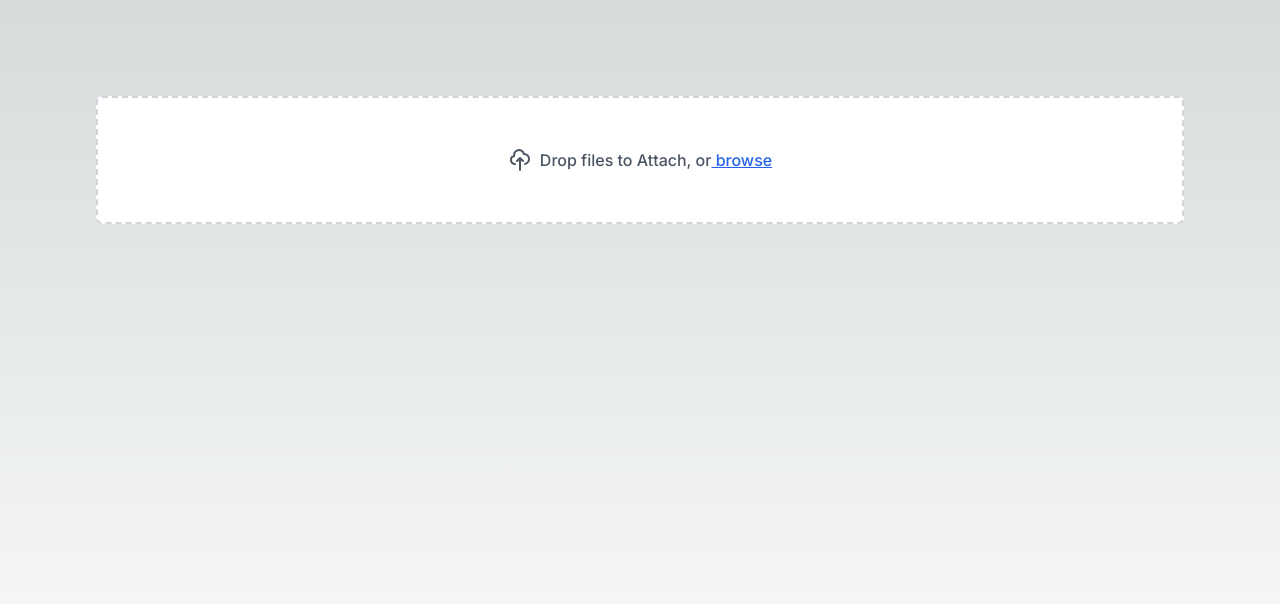
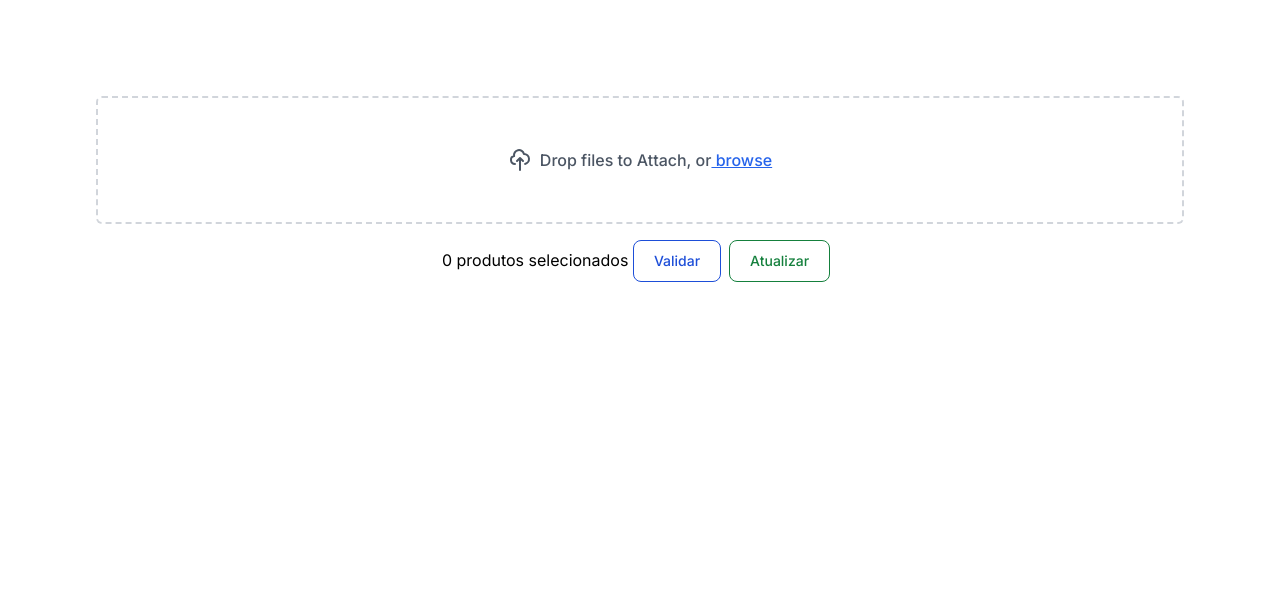
Before and after one commit to LeonardoZaramello/Atualizacao-tabela-de-precos, a Next.js app: page / in a window 1280 px wide. Shown: the top 604 px of the page. Built offline with nearby package versions, Linux system fonts and the light colour scheme.

Commit message:
Fix: Disabled button

```diff
--- a/app/globals.css
+++ b/app/globals.css
@@ -2,7 +2,11 @@
 @tailwind components;
 @tailwind utilities;
 
-:root {
+button[disabled]{
+  cursor: not-allowed
+}
+
+/* :root {
   --foreground-rgb: 0, 0, 0;
   --background-start-rgb: 214, 219, 220;
   --background-end-rgb: 255, 255, 255;
@@ -24,4 +28,4 @@ body {
       rgb(var(--background-end-rgb))
     )
     rgb(var(--background-start-rgb));
-}
+} */
--- a/app/layout.tsx
+++ b/app/layout.tsx
@@ -5,7 +5,7 @@ import { Inter } from 'next/font/google'
 const inter = Inter({ subsets: ['latin'] })
 
 export const metadata: Metadata = {
-  title: 'Create Next App',
+  title: 'Price Updater',
   description: 'Generated by create next app',
 }
 
--- a/app/page.tsx
+++ b/app/page.tsx
@@ -1,41 +1,52 @@
 "use client"
 import Papa from 'papaparse';
+import ListProducts from '@/app/components/ListProducts';
+import { useState, useEffect } from 'react';
+import { Truculenta } from 'next/font/google';
+import testeServerSide from './Services/services';
 
 const acceptableCSVFileTypes = "application/vnd.openxmlformats-officedocument.spreadsheetml.sheet, application/vnd.ms-excel, .csv";
 
 
 export default function Home() {
+  const [products, setProducts] = useState([])
+  const [csvProducts, setCSVProducts] = useState<any>([])
+  const [activeTable, setActiveTable] = useState(false)
+
+  useEffect(() => {
+    console.log(csvProducts);
+  }, [csvProducts])
+
 
   // https://github.com/microsoft/TypeScript/issues/31816#issuecomment-646000392
   async function onFileChangeHandler(target: HTMLInputElement) {
     const files = target.files as FileList;
 
-    await submitFile(files);
-
-
+    submitFile(files[0]);
+    // testeServerSide(files[0])
   }
 
-  async function postCSVFile(jsonData: any){
-    const response = await fetch("http://localhost:3000/api/csv-reader", {method: "POST", body: JSON.stringify(jsonData)})
-    console.log(response);
-
-  }
-
-  async function submitFile(files: FileList) {
-
-    const jsonCSV = Papa.parse(files[0], {
+  function submitFile(file: File) {
+    Papa.parse(file, {
       skipEmptyLines: true,
       header: true,
       complete: function (result) {
-        postCSVFile(result.data)
+        setCSVProducts(result.data);
       }
     });
-
-    console.log("jsonCSV",jsonCSV);
   }
 
+  async function validateForms() {
+    const response = await fetch("http://localhost:3000/api/csv-reader", {method: "POST", body: JSON.stringify(csvProducts)})
+    const productsJson = await response.json();
+
+    setProducts(productsJson);
+    setActiveTable(true);
+  }
+  const disableButton = () => csvProducts.length == 0;
+
   return (
-    <main className="flex min-h-screen flex-col items-center justify-between p-24">
+    <main className="flex min-h-screen flex-col items-center p-24">
       <label
         htmlFor="csvFileSelector"
         className="flex justify-center w-full h-32 px-4 transition bg-white border-2 border-gray-300 border-dashed rounded-md appearance-none cursor-pointer hover:border-gray-400 focus:outline-none">
@@ -50,6 +61,28 @@ export default function Home() {
         </span>
         <input type="file" id="csvFileSelector" accept={acceptableCSVFileTypes} name="file_upload" className="hidden" onChange={(e) => onFileChangeHandler(e.target)}/>
       </label>
+
+      <div className="mt-4">
+        <span>{csvProducts.length} produtos selecionados </span>
+        <button
+              type="submit"
+              className="text-blue-700 hover:text-white border border-blue-700 hover:bg-blue-800 focus:ring-4 focus:outline-none focus:ring-blue-300 font-medium rounded-lg text-sm px-5 py-2.5 text-center mr-2 mb-2 dark:border-blue-500 dark:text-blue-500 dark:hover:text-white dark:hover:bg-blue-500 dark:focus:ring-blue-800"
+              disabled={disableButton()}
+              onClick={validateForms}
+              >
+              Validar
+        </button>
+        <button
+              type="submit"
+              className="text-green-700 hover:text-white border border-green-700 hover:bg-green-800 focus:ring-4 focus:outline-none focus:ring-green-300 font-medium rounded-lg text-sm px-5 py-2.5 text-center mr-2 mb-2 dark:border-green-500 dark:text-green-500 dark:hover:text-white dark:hover:bg-green-600 dark:focus:ring-green-800"
+              disabled={true}
+              onClick={validateForms}
+              >
+              Atualizar
+        </button>
+      </div>
+
+      {csvProducts.length > 0 && activeTable && <ListProducts products={products}/>}
     </main>
   )
 }
```
